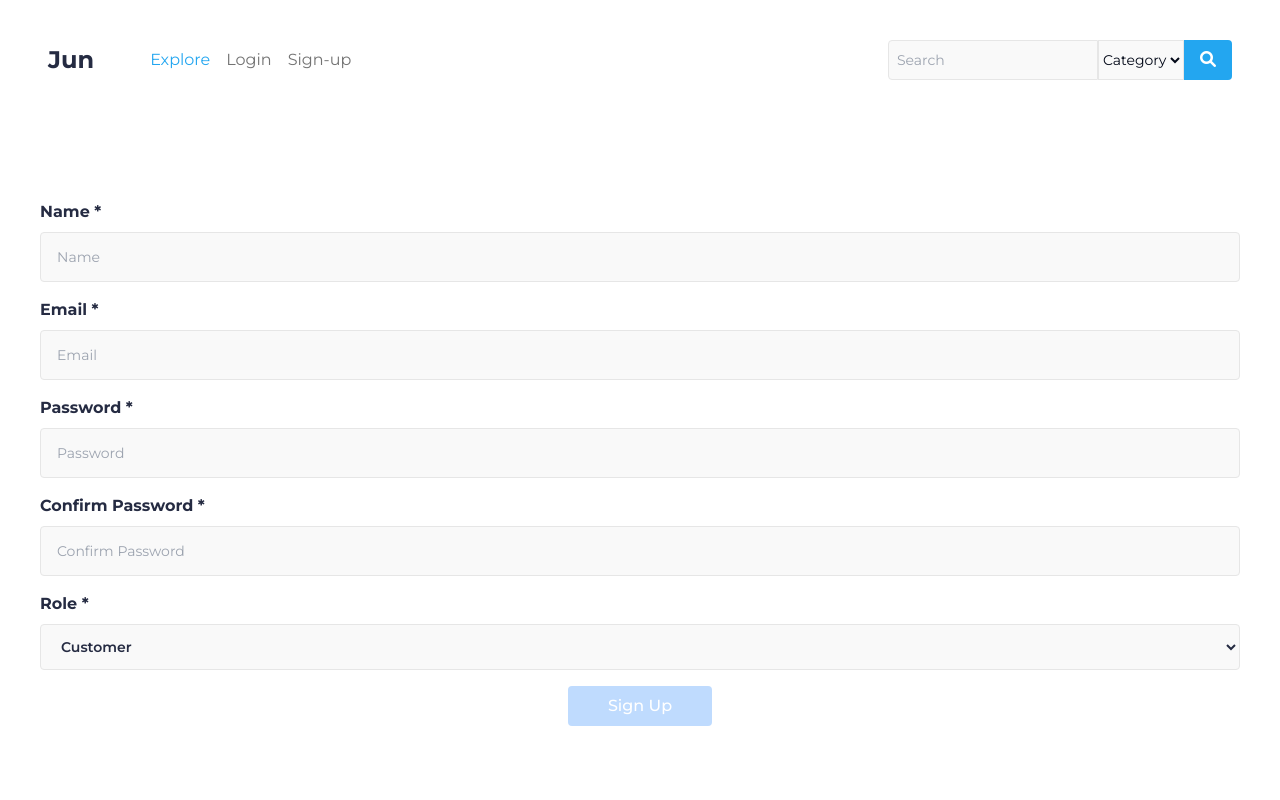
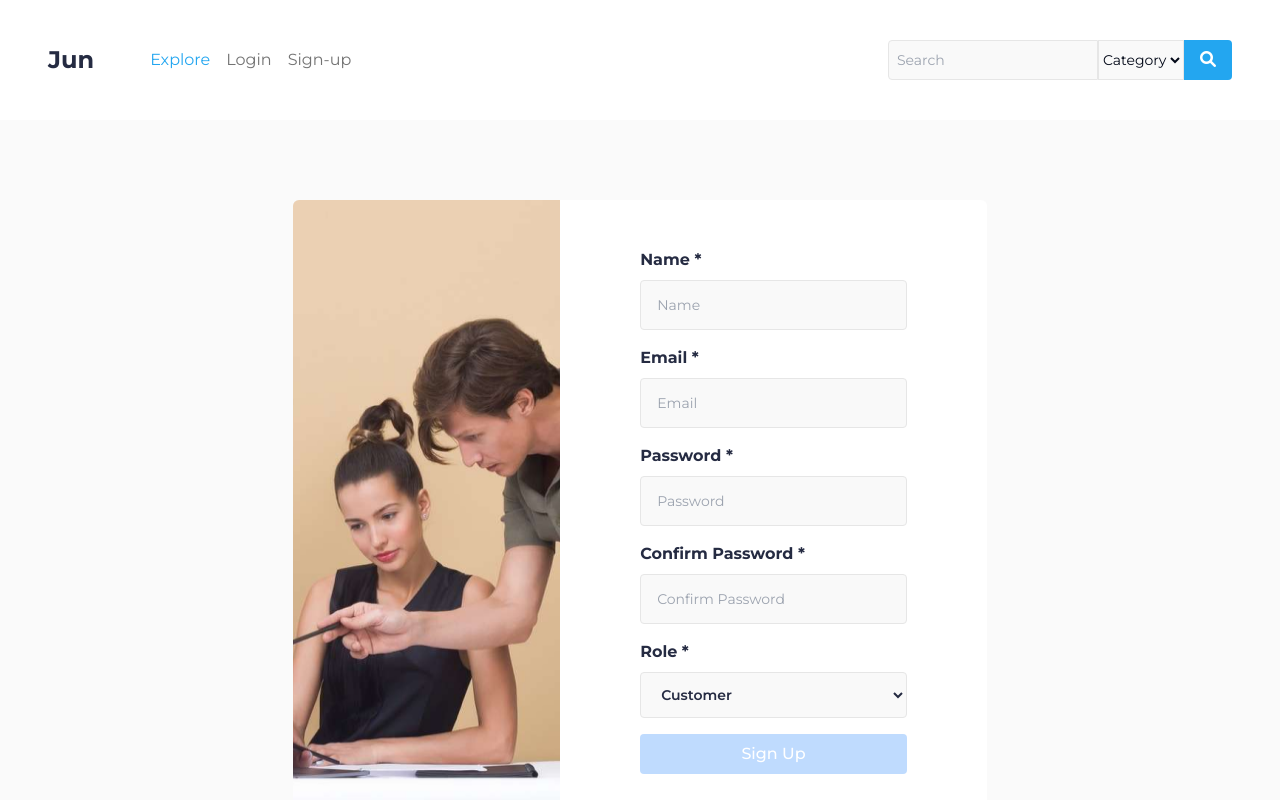
Before and after one commit to furkankizilbuga/Ecomm-project, a React (Vite) app in the folder jun/: page /signup in a window 1280 px wide. Shown: the top 800 px of the page. Built offline with nearby package versions, Linux system fonts and the light colour scheme.

Commit message:
sign up update

```diff
--- a/jun/src/pages/SignUpPage.jsx
+++ b/jun/src/pages/SignUpPage.jsx
@@ -1,6 +1,7 @@
 import axios from "axios"
 import { useState } from "react"
 import { useForm, useWatch } from "react-hook-form"
+import { useHistory } from "react-router-dom";
 
 export default function SignUpPage() {
 
@@ -26,6 +27,8 @@ export default function SignUpPage() {
     })
 
     const [loading, setLoading] = useState(false);
+
+    const history = useHistory();
 
     const roleId = useWatch({
         control,
@@ -58,18 +61,23 @@ export default function SignUpPage() {
 
         axios.post(baseURL + "/signup", payload)
         .then(res => {
-            setLoading(false);
+            history.goBack();
+            //TODO toastify eklenecek > “You need to click link in email to activate your account!”
+            console.log(payload);
         })
         .catch(err => {
             setLoading(false);
+            console.log(err);
         })
 
 
     }
 
     return(
-        <div className="py-20 mx-10">
-            <form className="flex flex-col items-center gap-4" onSubmit={handleSubmit(onSubmit)}>
+        <div className="py-20 mx-10 sm:bg-lightBackgroundColor sm:mx-0 sm:flex sm:flex-row-reverse sm:justify-center">
+            <form className="flex flex-col rounded-r-md items-center gap-4 sm:bg-white sm:w-1/2 xl:w-1/3 md:px-20 sm:p-12" onSubmit={handleSubmit(onSubmit)}>
+                <div className="w-full flex flex-col sm:flex-row sm:gap-6">
+                    <div className="w-full flex flex-col gap-4">
                         <div className="w-full flex flex-col gap-2">
                             <label className="text-textColor font-bold">Name *</label>
                             <input
@@ -102,7 +110,7 @@ export default function SignUpPage() {
                                 {...register("password", {
                                     required: "Lütfen şifrenizi giriniz!",
                                     pattern: {
-                                value: /^(?=.*[a-z])(?=.*[A-Z])(?=.*\d)[A-Za-z\d]{8,}$/,
+                                        value: /^(?=.*[a-z])(?=.*[A-Z])(?=.*\d)(?=.*[^\w\s]).{8,}$/,
                                         message: "Şifreniz en az: bir büyük, bir küçük harf, bir özel karakter ve bir sayı içermelidir!"
                                     }
                                     })}/>
@@ -131,9 +139,10 @@ export default function SignUpPage() {
                                 <option value="2" className="font-medium text-textColor">Store</option>
                             </select>
                         </div>
+                    </div>
                     {
                         roleId == 2 &&
-                    <>
+                        <div className="w-full flex flex-col gap-4">
                             <div className="w-full flex flex-col gap-2">
                                 <label className="text-textColor font-bold">Store Name *</label>
                                 <input
@@ -155,7 +164,7 @@ export default function SignUpPage() {
                                         required: "Lütfen mağazanızın telefon numarasını giriniz!",
                                         shouldUnregister: roleId != 2,
                                         pattern: {
-                                        value: /^(?:\+90|0)?5\d{2}[-\s]?\d{3}[-\s]?\d{4}$/,
+                                            value: /^(?:\+90|0)?5\d{2}[\s-]?\d{3}[\s-]?\d{4}$/,
                                             message: "Lütfen geçerli bir telefon numarası giriniz!"
                                         }
                                         })}/>
@@ -191,17 +200,19 @@ export default function SignUpPage() {
                                         })}/>
                                 {errors.storeBank && <span>{errors.storeBank.message}</span>}
                             </div>
-                    </>
+                        </div>
                     }
+                </div>
                 <button
                     type="submit"
                     disabled={ !isValid }
-                    className={`${isValid ? "bg-primaryBlue" : "bg-blue-200"} flex justify-center min-w-36 rounded px-10 py-2 font-medium text-white`}>
+                    className={`${isValid ? "bg-primaryBlue" : "bg-blue-200"} flex w-full justify-center rounded px-10 py-2 font-medium text-white`}>
                     {loading ? (
                     <div className="loader border-4 border-white border-t-transparent rounded-full w-6 h-6 animate-spin"></div>
                     ) : "Sign Up"}
                 </button>
             </form>
+            <img className="hidden rounded-l-md sm:block" src="/assets/signUpImages/signupimage.png" />
         </div>
     )
 }
```
Also changed, not shown: jun/public/assets/signUpImages/signupimage.png (added). Lines whose indentation alone changed are shown as unchanged.
